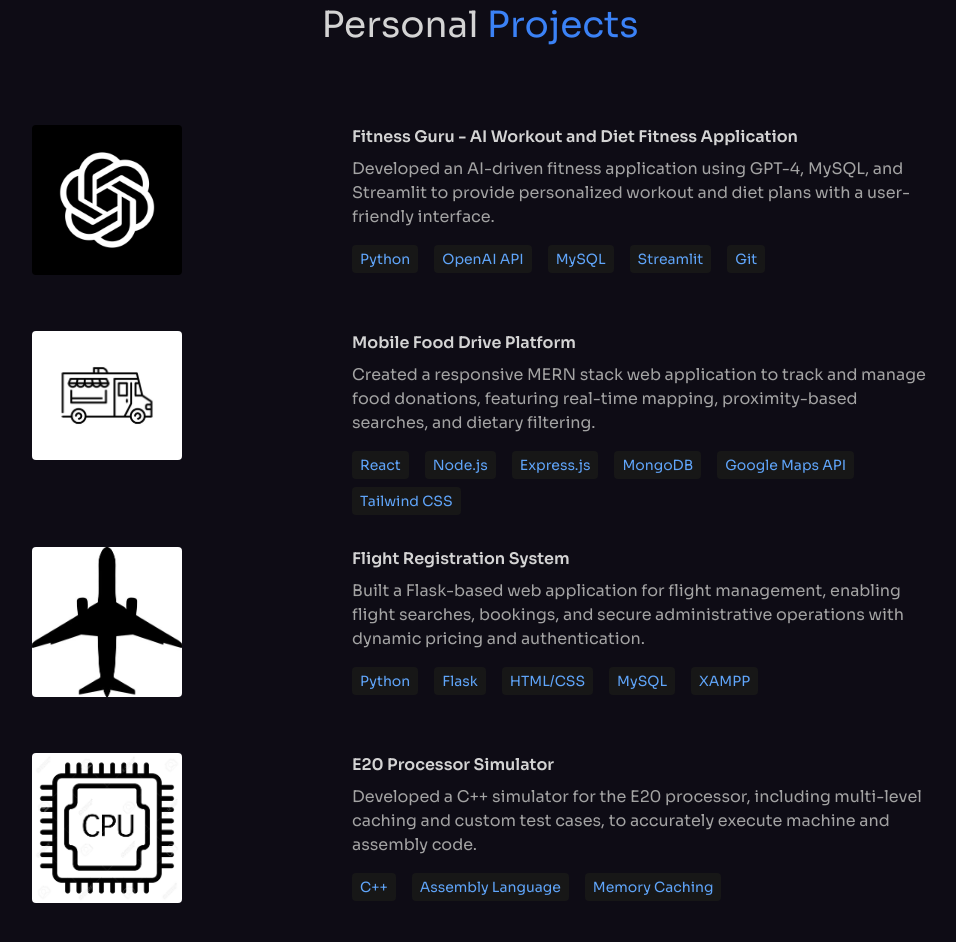
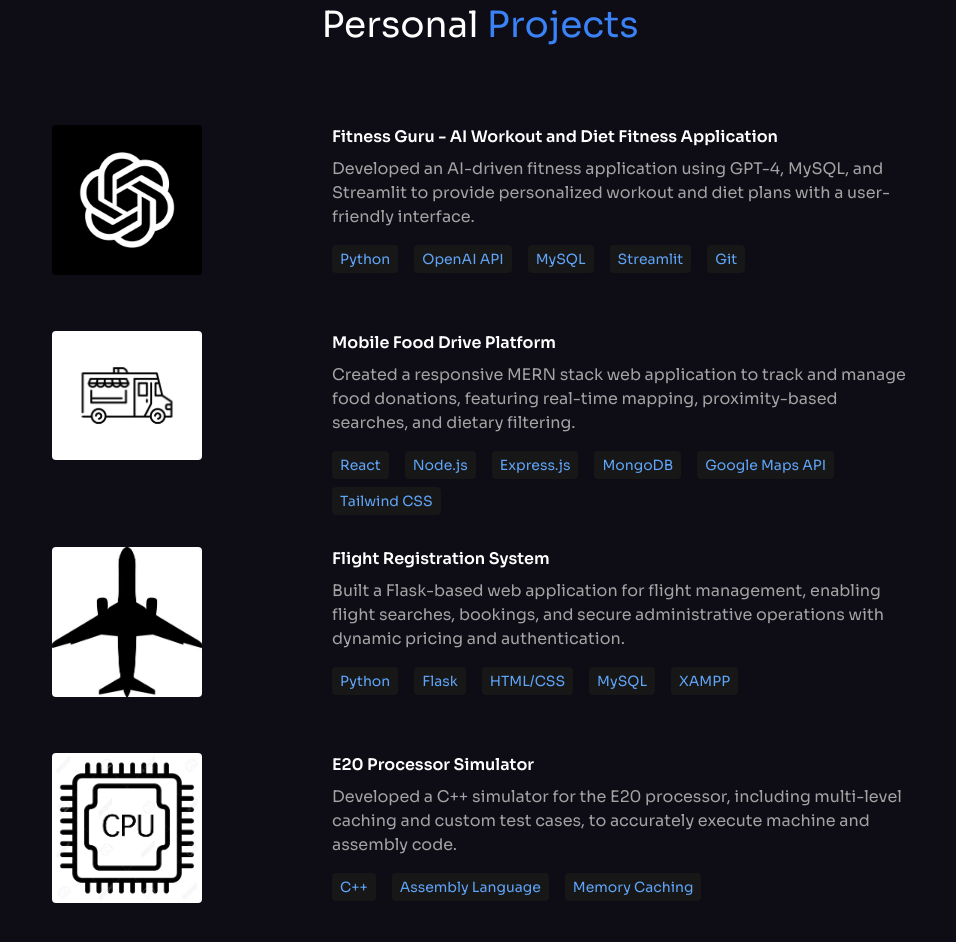
Before and after one commit to BoxofLies86/Joseph-Lin.github.io, a React (Vite) app: page / in a window 1280 px wide. Shown: the part 2300-3242 px from the top of the page, without its empty margins (160-1116 px from the left). Built offline with nearby package versions, Linux system fonts and the light colour scheme.

Commit message:
small fixes

```diff
--- a/src/App.jsx
+++ b/src/App.jsx
@@ -8,7 +8,7 @@
 const App = () => {
   return (
     <>
-      <div className="overflow-x-hidden text-neutral-300 antialiased selection:bg-purple-50 selection:text-purple-900">
+      <div className="overflow-x-hidden mx-auto">
         <Navbar />
         <Hero />
         <About />
--- a/src/components/Projects.jsx
+++ b/src/components/Projects.jsx
@@ -13,7 +13,7 @@
       >
         Personal <span className="text-blue-500">Projects</span>
       </motion.h1>
-      <div>
+      <div className="sm:px-20 md:px-20">
         {PROJECTS.map((project, index) => (
           <div key={index} className="mb-8 flex flex-wrap lg:justify-center">
             <motion.div
```
